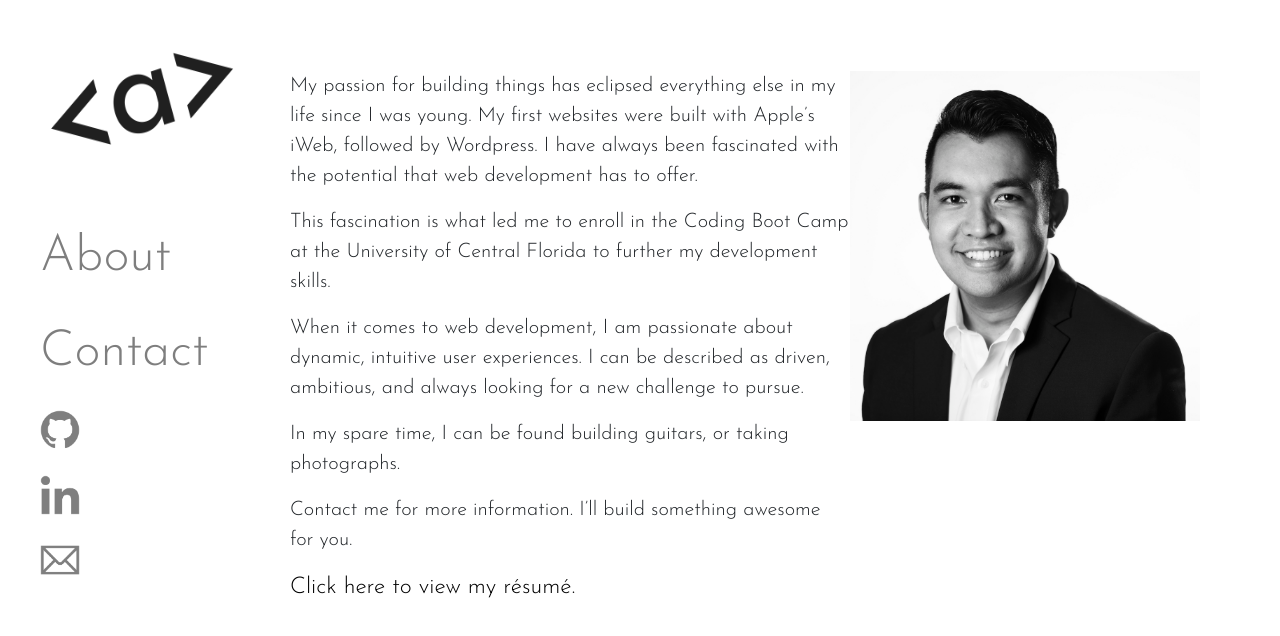
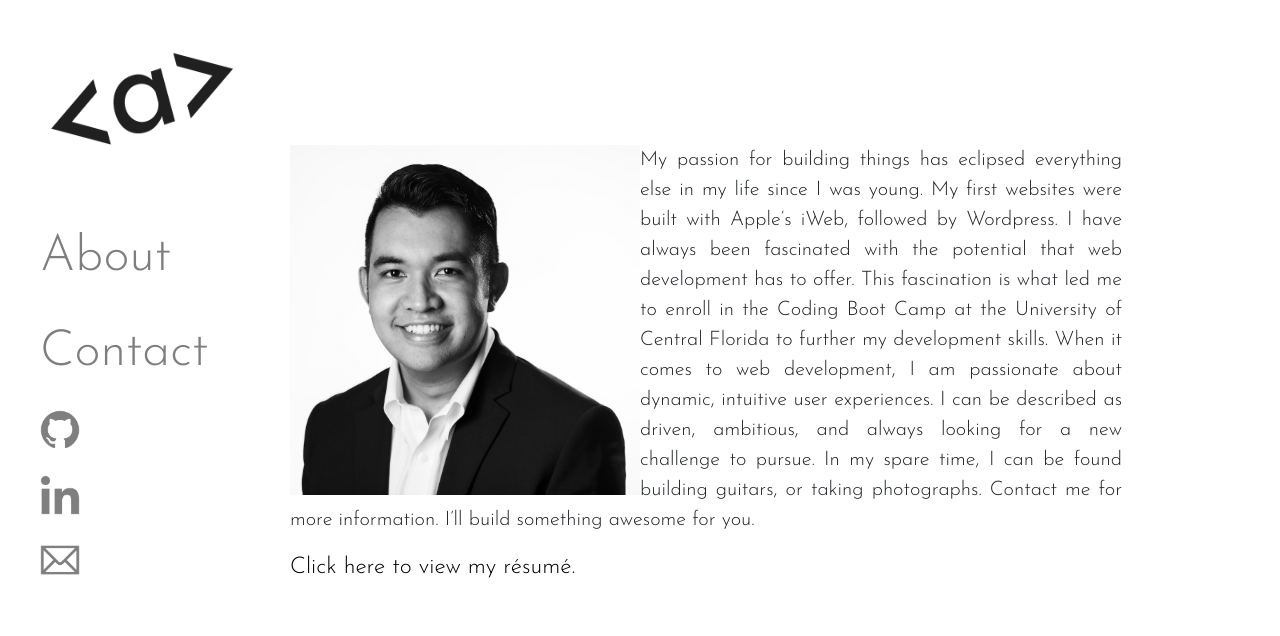
Before and after one commit to adamalcantara/alcantara_development, a React (Create React App) app: page /about in a window 1280 px wide. Shown: the top 636 px of the page. Built offline with nearby package versions, Linux system fonts and the light colour scheme.

Commit message:
Styling added to page sizes

```diff
--- a/src/App.css
+++ b/src/App.css
@@ -16,7 +16,7 @@ aside {
 .pageContent {
   float: left;
   align-content: flex-end;
-  width: 75%;
+  width: 100%;
 }
 
 footer {
--- a/src/components/Contact/style.css
+++ b/src/components/Contact/style.css
@@ -1,7 +1,11 @@
 #form {
     display: flex;
     flex-direction: column;
-    width: 60%;
+    width: 80%;
+}
+
+#message {
+    height: 150px;
 }
 
 #submitBtn {
--- a/src/pages/About/index.js
+++ b/src/pages/About/index.js
@@ -7,15 +7,17 @@ import profile from "./adam_headshot_small.jpg";
 function About() {
     return (
         <div id="contentBox">
+
             <div id="textbox">
-                <p>My passion for building things has eclipsed everything else in my life since I was young.  My first websites were built with Apple’s iWeb, followed by Wordpress.  I have always been fascinated with the potential that web development has to offer.</p>
-                <p>This fascination is what led me to enroll in the Coding Boot Camp at the University of Central Florida to further my development skills.</p>
-                <p>When it comes to web development, I am passionate about dynamic, intuitive user experiences.  I can be described as driven, ambitious, and always looking for a new challenge to pursue.</p>
-                <p>In my spare time, I can be found building guitars, or taking photographs.</p>
-                <p>Contact me for more information.  I’ll build something awesome for you.</p>
+            <img src={profile} id="image"></img>
+                <p id="paragraph">My passion for building things has eclipsed everything else in my life since I was young.  My first websites were built with Apple’s iWeb, followed by Wordpress.  I have always been fascinated with the potential that web development has to offer.
+                This fascination is what led me to enroll in the Coding Boot Camp at the University of Central Florida to further my development skills.
+                When it comes to web development, I am passionate about dynamic, intuitive user experiences.  I can be described as driven, ambitious, and always looking for a new challenge to pursue.
+                In my spare time, I can be found building guitars, or taking photographs.
+                Contact me for more information.  I’ll build something awesome for you.</p>
                 <a id="resume" href={resume} target="_blank">Click here to view my résumé.</a>
             </div>
-            <img src={profile} id="image"></img>
+
 
         </div>
     )
--- a/src/pages/About/style.css
+++ b/src/pages/About/style.css
@@ -6,7 +6,12 @@
 #textbox {
     font-weight: 300;
     font-size: 23px;
-    width: 50%;
+    width: 90%;
+    margin-right: 20px;
+}
+
+#paragraph {
+    text-align: justify;
 }
 
 #resume {
@@ -14,10 +19,14 @@
     color: black;
 }
 
+#resume:hover {
+    cursor: pointer;
+}
+
 #image {
-    float: right;
-    width: 400px;
-    height: 400px;
+    float: left;
+    width: 375px;
+    height: 375px;
 }
 
 @media (max-width: 1300px) {
@@ -29,8 +38,9 @@
         height: 350px;
     }
     #textbox {
-        width: 60%;
+        width: 80%;
         margin-left: 50px;
+        margin-bottom: 20px;
       }
   }
 
--- a/src/pages/Contact/contactstyle.css
+++ b/src/pages/Contact/contactstyle.css
@@ -4,7 +4,7 @@
 
 @media (max-width: 1300px) {
     .contact {
-        width: 60%;
+        width: 80%;
         margin-left: 50px;
       }
   }
@@ -12,6 +12,8 @@
 @media (max-width: 980px) {
     .contact {
       width: 80%;
+      margin-left: 30px;
+
     }
   }
 
```
